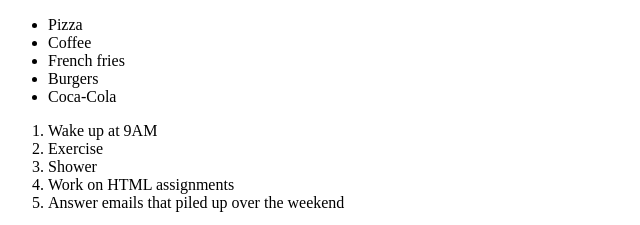
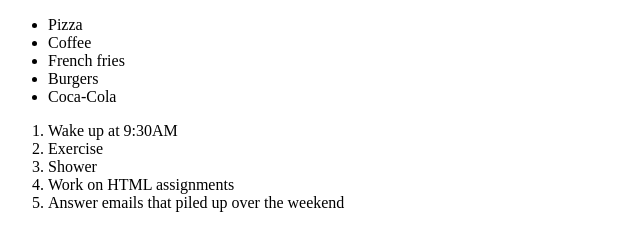
Before and after one commit to Jevgenijsss/list_task, a plain HTML site: page index.html in a window 1280 px wide. Shown: the top 225 px of the page, 0-640 px from the left. Drawn offline with Linux system fonts and the light colour scheme.

Commit message:
Add content to page website

```diff
--- a/index.html
+++ b/index.html
@@ -17,7 +17,7 @@
     </ul>
         <!-- Ordered list of todo's for today -->
     <ol>
-        <li>Wake up at 9AM</li>
+        <li>Wake up at 9:30AM</li>
         <li>Exercise</li>
         <li>Shower</li>
         <li>Work on HTML assignments</li>
```
